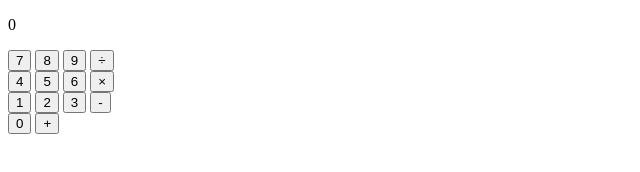
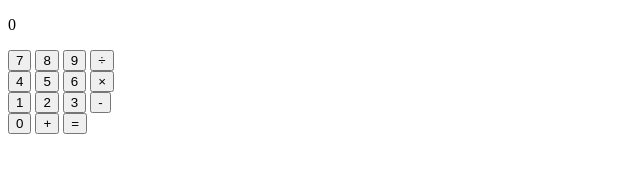
Before and after one commit to Haruu315/calculator, a plain HTML site: page index.html in a window 1280 px wide. Shown: the full height of the page, 0-640 px from the left. Drawn offline with Linux system fonts and the light colour scheme.

Commit message:
足し算の成功

```diff
--- a/index.html
+++ b/index.html
@@ -24,6 +24,7 @@
     <br>
     <button onclick="pressNumber('0')">0</button>
     <button onclick="pressPlus()">+</button>
+    <button onclick="pressEqual()">=</button>
 
     <script>
         let firstNumber = null;
@@ -43,6 +44,11 @@
             operator = '+';
             display.textContent = '0';
         }
+
+        function pressEqual() {
+            let result = Number(firstNumber) + Number(display.textContent);
+            display.textContent = result;
+        }
     </script>
 </body>
 </html>
```
